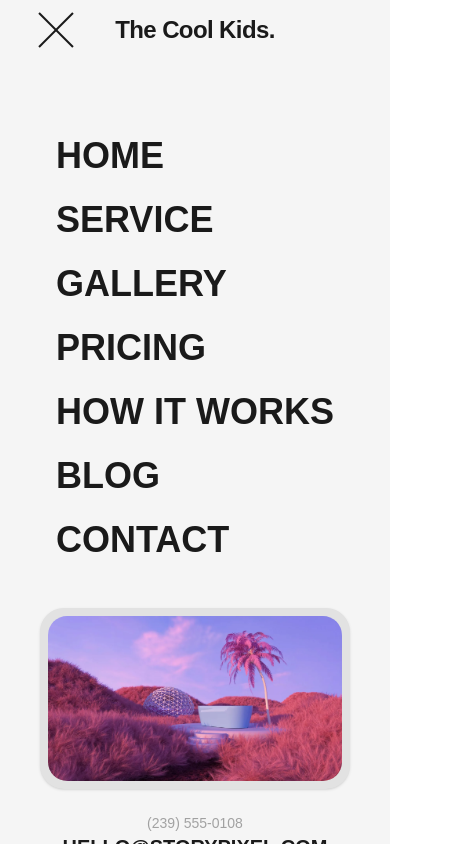
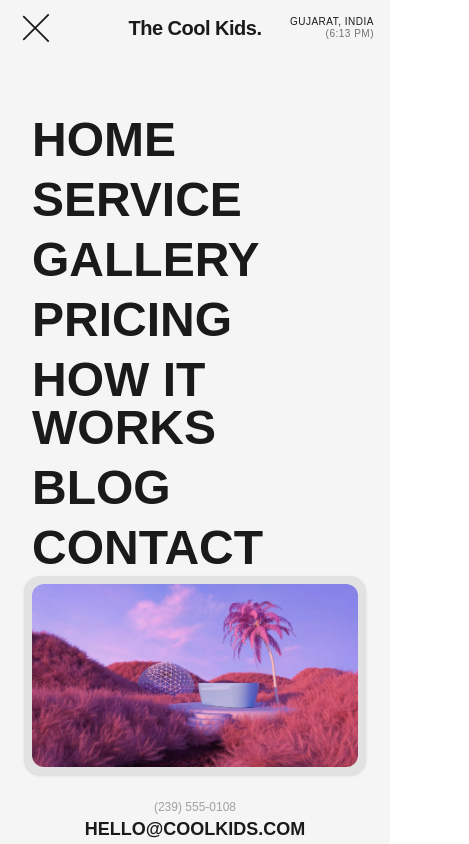
Before and after one commit to FaizwebWorks/cool-kids-studio, a React (Vite) app: page / in a window 390 px wide. Both pictures are taken after a click on the element 56 px from the left and 30 px from the top of the page. Shown: the top 844 px of the page, 469 px wide, since content can reach past the window. Built offline with nearby package versions, Linux system fonts and the light colour scheme; a web font is replaced by a local one.

Commit message:
Enhance responsiveness and styling in Hero, Navbar, and ScrollGallery components

```diff
--- a/src/components/Hero.jsx
+++ b/src/components/Hero.jsx
@@ -82,10 +82,10 @@ export default function Hero() {
   }, []);
 
   return (
-    <section className="h-screen w-full flex flex-col items-center justify-center text-center px-6 relative overflow-hidden pointer-events-none bg-bg">
+    <section className="h-screen w-full flex flex-col items-center justify-center text-center px-4 md:px-6 relative overflow-hidden pointer-events-none bg-bg">
 
       {/* MAIN HEADING */}
-      <div className="space-y-2 md:space-y-4 max-w-[95vw] pointer-events-auto">
+      <div className="space-y-1 md:space-y-4 max-w-[95vw] pointer-events-auto">
         {renderedContent}
       </div>
 
@@ -94,14 +94,14 @@ export default function Hero() {
         initial={{ opacity: 0, y: 20 }}
         animate={{ opacity: 1, y: 0 }}
         transition={{ delay: 1, duration: 0.8, ease: [0.33, 1, 0.68, 1] }}
-        className="mt-8 text-text-secondary max-w-xl text-sm md:text-lg font-normal tracking-tight leading-relaxed opacity-70 will-change-transform"
+        className="mt-6 md:mt-8 text-text-secondary max-w-sm md:max-w-xl text-xs sm:text-sm md:text-lg font-normal tracking-tight leading-relaxed opacity-70 will-change-transform"
       >
         Babies grow. Kids get hyper. Weddings get emotional. <br className="hidden md:block" />
         Good thing we’re there to freeze it all before it disappears.
       </motion.p>
 
       {/* CTA BUTTONS */}
-      <div className="flex flex-col sm:flex-row gap-5 mt-14 pointer-events-auto">
+      <div className="flex flex-col sm:flex-row gap-4 md:gap-5 mt-10 md:mt-14 pointer-events-auto w-full sm:w-auto px-10 sm:px-0">
         <Button text="Book Your Session" primary />
       </div>
     </section>
--- a/src/components/Navbar.jsx
+++ b/src/components/Navbar.jsx
@@ -52,32 +52,32 @@ const Navbar = () => {
 
   return (
     <>
-      <nav className="fixed top-0 left-0 w-full px-8 py-6 flex items-center justify-between z-[110] bg-transparent pointer-events-none">
+      <nav className="fixed top-0 left-0 w-full px-4 md:px-8 py-4 md:py-6 flex items-center justify-between z-[100] bg-transparent pointer-events-none">
 
         {/* LEFT: MENU ICON */}
         <div
-          className="flex flex-col gap-[8px] cursor-pointer group z-[120] pointer-events-auto"
+          className="flex flex-col gap-1.5 md:gap-2 cursor-pointer group z-[110] pointer-events-auto scale-90 md:scale-100"
           onClick={() => setIsMenuOpen(!isMenuOpen)}
         >
           <motion.div
             animate={isMenuOpen ? { rotate: 45, y: 5 } : { rotate: 0, y: 0 }}
-            className="w-12 h-[2px] bg-primary origin-center will-change-transform"
+            className="w-10 md:w-12 h-0.5 bg-primary origin-center will-change-transform"
           />
           <motion.div
             animate={isMenuOpen ? { rotate: -45, y: -5 } : { rotate: 0, y: 0 }}
-            className="w-12 h-[2px] bg-primary origin-center will-change-transform"
+            className="w-10 md:w-12 h-0.5 bg-primary origin-center will-change-transform"
           />
         </div>
 
         {/* CENTER: LOGO */}
-        <div className="absolute left-1/2 -translate-x-1/2 z-[120]">
-          <span className="text-2xl md:text-3xl font-bold tracking-tight text-primary">
+        <div className="absolute left-1/2 -translate-x-1/2 z-[110]">
+          <span className="text-xl md:text-3xl font-bold tracking-tight text-primary">
             The Cool Kids.
           </span>
         </div>
 
         {/* RIGHT: LOCATION & TIME */}
-        <div className="hidden md:flex flex-col items-end text-xs md:text-sm font-medium tracking-wider text-primary z-[120]">
+        <div className="flex flex-col items-end text-[10px] md:text-sm font-medium tracking-wider leading-3 md:leading-4 text-primary z-[110]">
           <span>GUJARAT, INDIA</span>
           <span className="opacity-60">{time}</span>
         </div>
@@ -91,10 +91,10 @@ const Navbar = () => {
             initial="closed"
             animate="open"
             exit="closed"
-            className="fixed inset-0 bg-bg z-[100] flex flex-col md:flex-row items-center px-10 md:px-20 pt-32 pb-10 overflow-y-auto will-change-transform"
+            className="fixed inset-0 bg-bg z-[50] flex flex-col md:flex-row items-start justify-between px-6 md:px-20 pt-24 md:pt-32 pb-10 overflow-y-auto will-change-transform"
           >
             {/* LEFT SIDE: NAV LINKS */}
-            <div className="w-full md:w-1/2 flex flex-col gap-2 md:gap-4">
+            <div className="w-full md:w-1/2 flex flex-col gap-1 md:gap-4 order-1 mt-4 md:mt-0">
               {navLinks.map((link, i) => (
                 <div
                   key={link}
@@ -102,7 +102,7 @@ const Navbar = () => {
                 >
                   <a
                     href="#"
-                    className="relative text-4xl md:text-6xl font-bold font-heading text-primary inline-block px-4 py-2 z-10 transition-colors duration-300"
+                    className="relative text-5xl sm:text-5xl md:text-6xl font-bold font-heading text-primary inline-block px-2 md:px-4 py-1 md:py-2 z-10 transition-colors duration-300"
                   >
                     {/* HOVER BACKGROUND */}
                     <span className="absolute inset-0 bg-accent -z-10 translate-x-[-101%] group-hover:translate-x-0 transition-transform duration-500 ease-[0.76,0,0.24,1] will-change-transform"></span>
@@ -113,11 +113,11 @@ const Navbar = () => {
             </div>
 
             {/* RIGHT SIDE: IMAGE & CONTACT */}
-            <div className="w-full md:w-1/2 flex flex-col items-center md:items-end mt-10 md:mt-0 gap-6 md:gap-10">
+            <div className="w-full md:w-1/2 flex flex-col items-center md:items-end order-2 gap-6 md:gap-10">
               {/* FEATURED IMAGE WITH FRAME */}
-              <div className="w-full max-w-sm md:max-w-md p-2 md:p-2.5 bg-[#E2E2E2] rounded-3xl md:rounded-3xl shadow-sm">
+              <div className="w-full sm:max-w-sm md:max-w-md p-2 md:p-2.5 bg-[#E2E2E2] rounded-2xl md:rounded-3xl shadow-sm">
                 <div
-                  className="w-full aspect-[16/9] rounded-[1.2rem] md:rounded-2xl overflow-hidden"
+                  className="w-full aspect-[16/9] rounded-xl md:rounded-2xl overflow-hidden"
                 >
                   <img
                     src="/images/about.webp"
@@ -128,23 +128,23 @@ const Navbar = () => {
               </div>
 
               {/* CONTACT & SOCIALS */}
-              <div className="flex flex-col items-center md:items-end gap-6 text-center md:text-right">
+              <div className="flex flex-col items-center md:items-end gap-4 md:gap-6 text-center md:text-right">
                 <div className="flex flex-col items-center md:items-end">
-                  <span className="text-text-secondary text-sm md:text-lg opacity-60 font-medium">(239) 555-0108</span>
-                  <a href="mailto:HELLO@STORYPIXEL.COM" className="text-xl md:text-3xl font-bold text-primary hover:opacity-70 transition-opacity uppercase">
-                    HELLO@STORYPIXEL.COM
+                  <span className="text-text-secondary text-xs md:text-lg opacity-60 font-medium">(239) 555-0108</span>
+                  <a href="mailto:hello@coolkids.com" className="text-lg md:text-3xl font-bold text-primary hover:opacity-70 transition-opacity uppercase">
+                    HELLO@COOLKIDS.COM
                   </a>
                 </div>
 
                 {/* SOCIAL ICONS */}
-                <div className="flex gap-4">
+                <div className="flex gap-3 md:gap-4">
                   {[FacebookLogo, InstagramLogo, TwitterLogo, LinkedinLogo].map((Icon, i) => (
                     <motion.div
                       key={i}
                       whileHover={{ y: -5 }}
-                      className="w-10 h-10 rounded-full border border-primary/20 flex items-center justify-center cursor-pointer hover:bg-primary hover:text-bg transition-colors duration-300 will-change-transform"
+                      className="w-8 h-8 md:w-10 md:h-10 rounded-full border border-primary/20 flex items-center justify-center cursor-pointer hover:bg-primary hover:text-bg transition-colors duration-300 will-change-transform"
                     >
-                      <Icon size={20} weight="fill" />
+                      <Icon size={18} weight="fill" />
                     </motion.div>
                   ))}
                 </div>
--- a/src/components/ScrollGallery.jsx
+++ b/src/components/ScrollGallery.jsx
@@ -8,7 +8,7 @@ const imageData = [
   {
     // Top Left
     src: "img1.webp",
-    className: "w-40 h-40 md:w-56 md:h-56 rounded-[30px]",
+    className: "w-32 h-32 sm:w-40 sm:h-40 md:w-56 md:h-56 rounded-[20px] md:rounded-[30px]",
     top: "96vh",
     left: "5%",
     speed: 400,
@@ -16,7 +16,7 @@ const imageData = [
   {
     // Top Right
     src: "img2.webp",
-    className: "w-44 h-32 md:w-64 md:h-44 rounded-[25px]",
+    className: "w-36 h-28 sm:w-44 sm:h-32 md:w-64 md:h-44 rounded-[18px] md:rounded-[25px]",
     top: "100vh",
     left: "75%",
     speed: 650,
@@ -24,7 +24,7 @@ const imageData = [
   {
     // Bottom Left
     src: "img3.webp",
-    className: "w-44 h-32 md:w-64 md:h-[250px] rounded-[25px]",
+    className: "w-36 h-28 sm:w-44 sm:h-32 md:w-64 md:h-[250px] rounded-[18px] md:rounded-[25px]",
     top: "180vh",
     left: "10%",
     speed: 900,
@@ -32,7 +32,7 @@ const imageData = [
   {
     // Bottom Right
     src: "img4.webp",
-    className: "w-36 h-42 md:w-52 md:h-[300px] rounded-[30px]",
+    className: "w-32 h-40 sm:w-36 sm:h-42 md:w-52 md:h-[300px] rounded-[20px] md:rounded-[30px]",
     top: "150vh",
     left: "72%",
     speed: 350,
@@ -50,34 +50,36 @@ export default function ScrollGallery() {
                 if (!el) return;
 
                 const speed = imageData[i].speed;
+                // Responsive vertical travel
+                const travel = window.innerWidth < 768 ? speed * 0.6 : speed;
 
                 gsap.to(el, {
-                    y: -speed - 400,
-                    ease: "none", // Linear parallax is usually smoother for scrubbing
+                    y: -travel - 400,
+                    ease: "none",
                     scrollTrigger: {
                         trigger: containerRef.current,
                         start: "top top",
                         end: "bottom bottom",
-                        scrub: 1.5, // High scrub for fluid, buttery motion
+                        scrub: 1.5,
                     },
                 });
             });
         }, containerRef);
 
-        return () => ctx.revert(); // Cleanup on unmount
+        return () => ctx.revert();
     }, []);
 
     return (
         <section
             ref={containerRef}
-            className="relative h-[200vh] w-full bg-transparent overflow-visible pointer-events-none"
+            className="relative h-[250vh] md:h-[200vh] w-full bg-transparent overflow-visible pointer-events-none"
         >
-            <div className="relative w-full h-full max-w-[1400px] mx-auto overflow-visible">
+            <div className="relative w-full h-full max-w-[1400px] mx-auto overflow-visible px-4">
                 {imageData.map((data, i) => (
                     <div
                         key={i}
                         ref={(el) => (imagesRef.current[i] = el)}
-                        className={`absolute ${data.className} shadow-xl pointer-events-auto overflow-hidden bg-bg/10 backdrop-blur-sm will-change-transform`}
+                        className={`absolute ${data.className} shadow-lg md:shadow-xl pointer-events-auto overflow-hidden bg-bg/10 backdrop-blur-sm will-change-transform`}
                         style={{
                             left: data.left,
                             top: data.top,
```
Also changed, not shown: ss.png.
